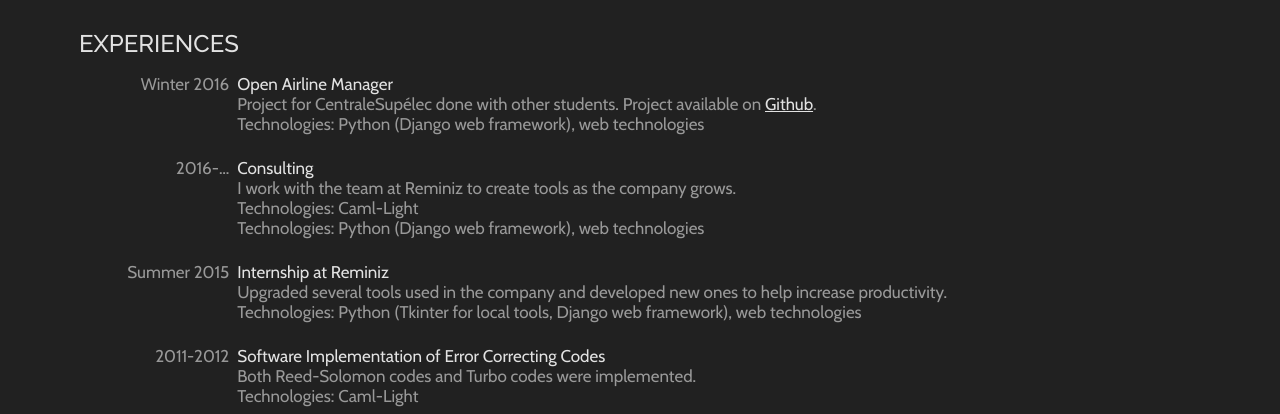
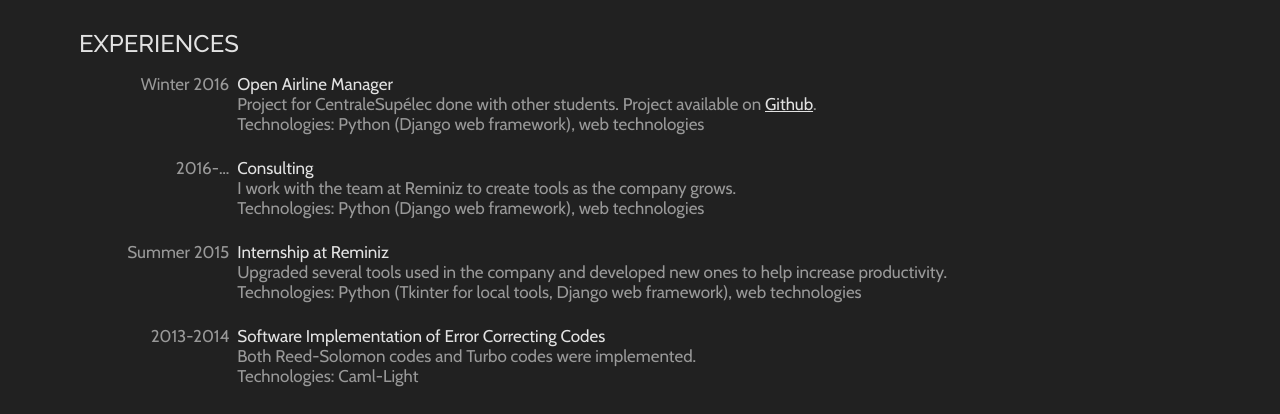
Before and after one commit to Dunstark/dunstark.github.io, a plain HTML site: page index.html in a window 1280 px wide. Shown: the part 356-770 px from the top of the page. Drawn offline with nearby package versions, Linux system fonts and the light colour scheme.

Commit message:
Fixed an incorrect date and removed a duplicate.

```diff
--- a/index.html
+++ b/index.html
@@ -51,7 +51,6 @@
                     <div class="content">
                         <h4>Consulting</h4>
                         <div class="experience-desc">I work with the team at Reminiz to create tools as the company grows.</div>
-                        <div class="experience-desc">Technologies: Caml-Light</div>
                         <div class="experience-desc">Technologies: Python (Django web
                             framework), web technologies </div>
                     </div>
@@ -67,7 +66,7 @@
                     </div>
                 </div>
                 <div class="experience">
-                    <div class="date">2011-2012</div>
+                    <div class="date">2013-2014</div>
                     <div class="content">
                         <h4>Software Implementation of Error Correcting Codes</h4>
                         <div class="experience-desc">Both Reed-Solomon codes and Turbo codes were implemented.</div>
```
